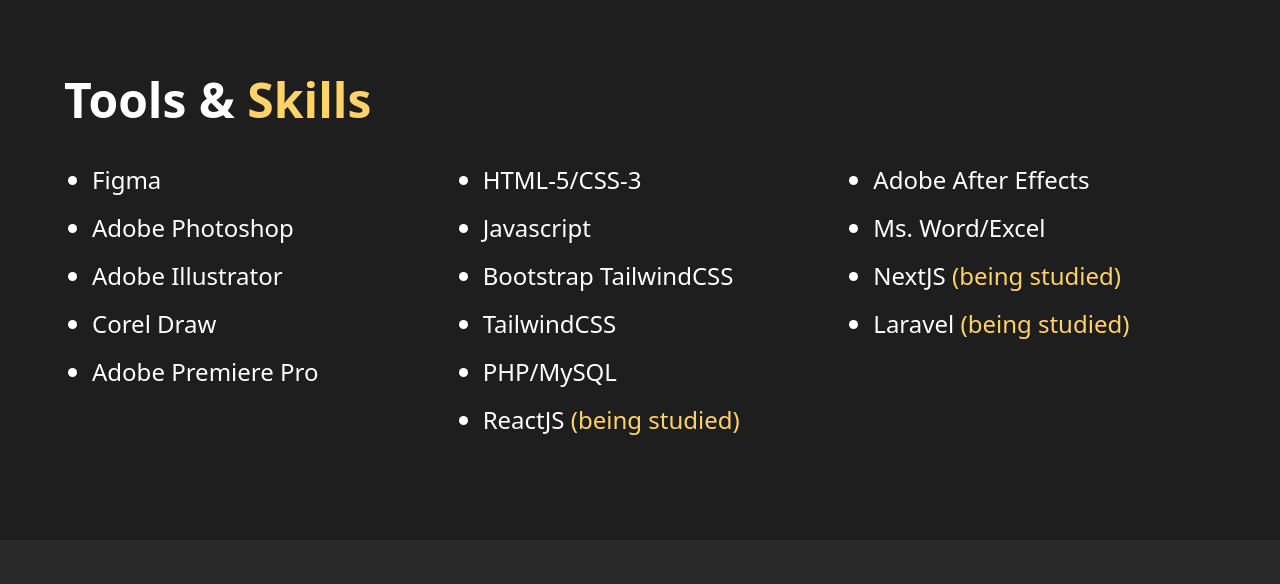
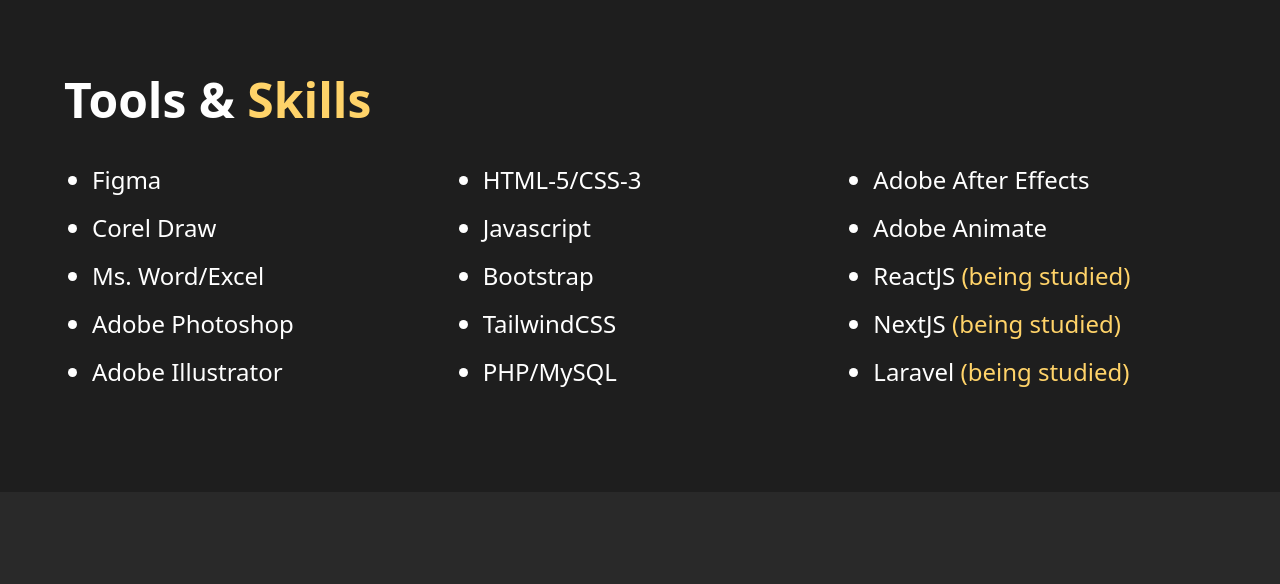
Before and after one commit to Fantoca/Fantoca-Portofolio.github.io, a website: page index.html in a window 1280 px wide. Shown: the part 2441-3025 px from the top of the page. Drawn offline with Linux system fonts and the light colour scheme.

Commit message:
Update 1.7.1

```diff
--- a/index.html
+++ b/index.html
@@ -428,20 +428,21 @@
           >
             <ul class="list-disc">
               <li>Figma</li>
+              <li>Corel Draw</li>
+              <li>Ms. Word/Excel</li>
               <li>Adobe Photoshop</li>
               <li>Adobe Illustrator</li>
-              <li>Corel Draw</li>
-              <li>Adobe Premiere Pro</li>
+              <li class="md:hidden">Adobe Premiere Pro</li>
               <li class="md:hidden">Adobe After Effects</li>
-              <li class="md:hidden">Ms. Word/Excel</li>
+              <li class="md:hidden">Adobe Animate</li>
             </ul>
             <ul class="list-disc">
               <li>HTML-5/CSS-3</li>
               <li>Javascript</li>
-              <li>Bootstrap TailwindCSS</li>
+              <li>Bootstrap</li>
               <li>TailwindCSS</li>
               <li>PHP/MySQL</li>
-              <li>
+              <li class="md:hidden">
                 ReactJS <span class="text-kuningPorto">(being studied)</span>
               </li>
               <li class="md:hidden">
@@ -455,7 +456,10 @@
             </ul>
             <ul class="list-disc hidden md:block md:col-start-3">
               <li>Adobe After Effects</li>
-              <li>Ms. Word/Excel</li>
+              <li>Adobe Animate</li>
+              <li>
+                ReactJS <span class="text-kuningPorto">(being studied)</span>
+              </li>
               <li>
                 NextJS <span class="text-kuningPorto">(being studied)</span>
               </li>
@@ -470,7 +474,7 @@
     <!-- Skills Section End -->
 
     <!-- Footer Section Start -->
-    <footer class="bg-bgContent pt-24 pb-12" id="footer">
+    <footer class="bg-bgContent pt-24 pb-24" id="footer">
       <div class="container">
         <div class="flex flext-wrap">
           <div class="w-full px-4 mb-12 lg:px-8">
```
Also changed, not shown: public/css/output.css.
